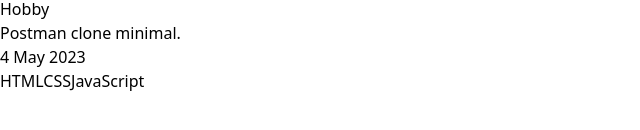
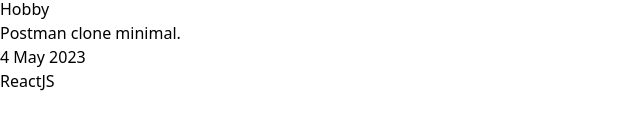
Before and after one commit to sdsarun/sd-portfolio, a React (Vite) app: page / in a window 1280 px wide. Shown: the part 7355-7485 px from the top of the page, without its empty margins (0-640 px from the left). Built offline with nearby package versions, Linux system fonts and the light colour scheme; the HTML template or start-up script is replaced by a standard one.

Commit message:
add github link

```diff
--- a/src/components/projectssection.jsx
+++ b/src/components/projectssection.jsx
@@ -13,9 +13,9 @@ export default function ProjectsSection({ image, title, description, date, tools
                 <h1 className="text-white text-4xl font-bold py-10 pr-8 text-right">{"< PROJECTS />"}</h1>
             </header>
             <section className="flex flex-col gap-y-8 px-6 py-6">
-                <Project title="JustFit" description="Activity Tracking." date={DateUtil.getDateFormat()} image={justfitIcon} videoBackground={justfitDemoVideo} tools={["ReactJS", "ExpressJS", "NodeJS", "MongoDB"]} />
-                <Project title="Kostkan" description="Postman clone minimal." date={DateUtil.getDateFormat()} image={justfitIcon} videoBackground={kostkanVideo} tools={["HTML", "CSS", "JavaScript"]} />
-                <Project title="Kotes" description="Minimal notes taking." date={DateUtil.getDateFormat()} image={justfitIcon} videoBackground={kotesVideo} tools={["HTML", "CSS", "JavaScript"]} />
+                <Project title="JustFit" description="Activity Tracking." date={DateUtil.getDateFormat()} image={justfitIcon} videoBackground={justfitDemoVideo} tools={["ReactJS", "ExpressJS", "NodeJS", "MongoDB"]} githubLink={"https://github.com/jaturaorn/Activity-tracker-app"} />
+                <Project title="Kostkan" description="Postman clone minimal." date={DateUtil.getDateFormat()} image={justfitIcon} videoBackground={kostkanVideo} tools={["ReactJS"]} githubLink={"https://github.com/sdsarun/kostkan"} />
+                <Project title="Kotes" description="Minimal notes taking." date={DateUtil.getDateFormat()} image={justfitIcon} videoBackground={kotesVideo} tools={["HTML", "CSS", "JavaScript"]} githubLink={"https://github.com/sdsarun/portfolio/tree/main/kotes"} />
             </section>
         </section>
     )
```
